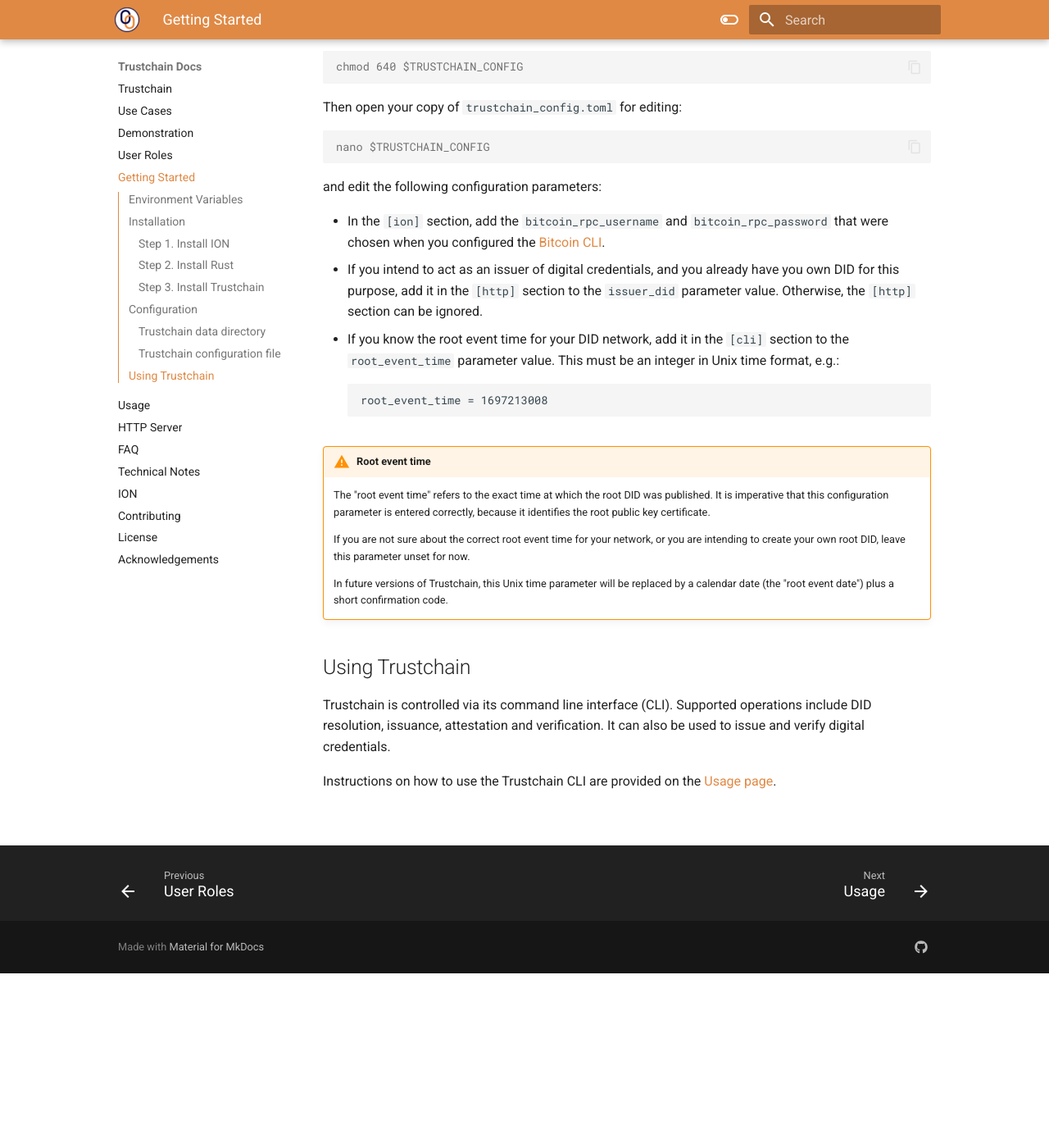
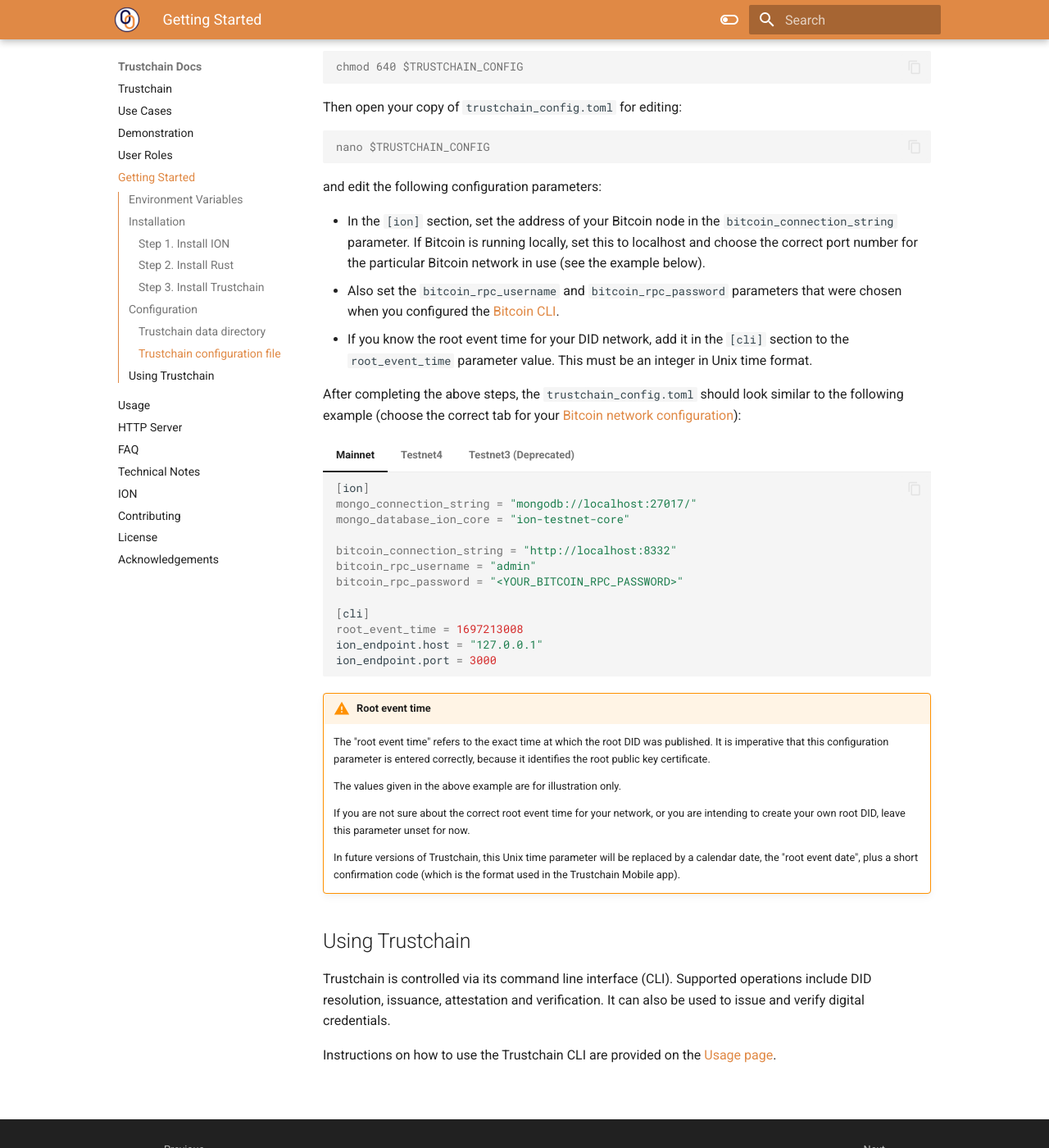
Before and after one commit to alan-turing-institute/trustchain, an MkDocs documentation site: the page built from docs/getting-started.md, in a window 1280 px wide and 1400 px high, scrolled down 3761 px. Shown: the whole window at 82% size. Built offline with MkDocs 1.6.1 and Material for MkDocs 9.7.7, drawn with Linux system fonts in a browser that asks for light colours; nearby versions of some CDN libraries; library files that are not in the unit come from our copies; before the commit the page ends 4948 px from its top, so only the background shows below that.

Commit message:
Add example config file codeblock in docs

````diff
--- a/docs/getting-started.md
+++ b/docs/getting-started.md
@@ -146,20 +146,72 @@
 ```
 and edit the following configuration parameters:
 
-- In the `[ion]` section, add the `bitcoin_rpc_username` and `bitcoin_rpc_password` that were chosen when you configured the [Bitcoin CLI](ion.md#bitcoin-cli).
-- If you intend to act as an issuer of digital credentials, and you already have you own DID for this purpose, add it in the `[http]` section to the `issuer_did` parameter value. Otherwise, the `[http]` section can be ignored.
-- If you know the root event time for your DID network, add it in the `[cli]` section to the `root_event_time` parameter value. This must be an integer in Unix time format, e.g.:
-```{ .text .no-copy }
-root_event_time = 1697213008
-```
+- In the `[ion]` section, set the address of your Bitcoin node in the `bitcoin_connection_string` parameter. If Bitcoin is running locally, set this to localhost and choose the correct port number for the particular Bitcoin network in use (see the example below).
+- Also set the `bitcoin_rpc_username` and `bitcoin_rpc_password` parameters that were chosen when you configured the [Bitcoin CLI](ion.md#bitcoin-cli).
+- If you know the root event time for your DID network, add it in the `[cli]` section to the `root_event_time` parameter value. This must be an integer in Unix time format.
+
+After completing the above steps, the `trustchain_config.toml` should look similar to the following example (choose the correct tab for your [Bitcoin network configuration](ion.md#bitcoin-mainnet-vs-testnet)):
+
+=== "Mainnet"
+
+    ```bash
+    [ion]
+    mongo_connection_string = "mongodb://localhost:27017/"
+    mongo_database_ion_core = "ion-testnet-core"
+
+    bitcoin_connection_string = "http://localhost:8332"
+    bitcoin_rpc_username = "admin"
+    bitcoin_rpc_password = "<YOUR_BITCOIN_RPC_PASSWORD>"
+
+    [cli]
+    root_event_time = 1697213008
+    ion_endpoint.host = "127.0.0.1"
+    ion_endpoint.port = 3000
+    ```
+
+=== "Testnet4"
+
+    ```bash
+    [ion]
+    mongo_connection_string = "mongodb://localhost:27017/"
+    mongo_database_ion_core = "ion-testnet-core"
+
+    bitcoin_connection_string = "http://localhost:48332"
+    bitcoin_rpc_username = "admin"
+    bitcoin_rpc_password = "<YOUR_BITCOIN_RPC_PASSWORD>"
+
+    [cli]
+    root_event_time = 1769521645
+    ion_endpoint.host = "127.0.0.1"
+    ion_endpoint.port = 3000
+    ```
+
+=== "Testnet3 (Deprecated)"
+
+    ```bash
+    [ion]
+    mongo_connection_string = "mongodb://localhost:27017/"
+    mongo_database_ion_core = "ion-testnet-core"
+
+    bitcoin_connection_string = "http://localhost:18332"
+    bitcoin_rpc_username = "admin"
+    bitcoin_rpc_password = "<YOUR_BITCOIN_RPC_PASSWORD>"
+
+    [cli]
+    root_event_time = 1697213008
+    ion_endpoint.host = "127.0.0.1"
+    ion_endpoint.port = 3000
+    ```
 
 !!! warning "Root event time"
 
     The "root event time" refers to the exact time at which the root DID was published. It is imperative that this configuration parameter is entered correctly, because it identifies the root public key certificate.
 
+    The values given in the above example are for illustration only.
+
     If you are not sure about the correct root event time for your network, or you are intending to create your own root DID, leave this parameter unset for now.
 
-    In future versions of Trustchain, this Unix time parameter will be replaced by a calendar date (the "root event date") plus a short confirmation code.
+    In future versions of Trustchain, this Unix time parameter will be replaced by a calendar date, the "root event date", plus a short confirmation code (which is the format used in the Trustchain Mobile app).
 
 ## Using Trustchain
 
````
